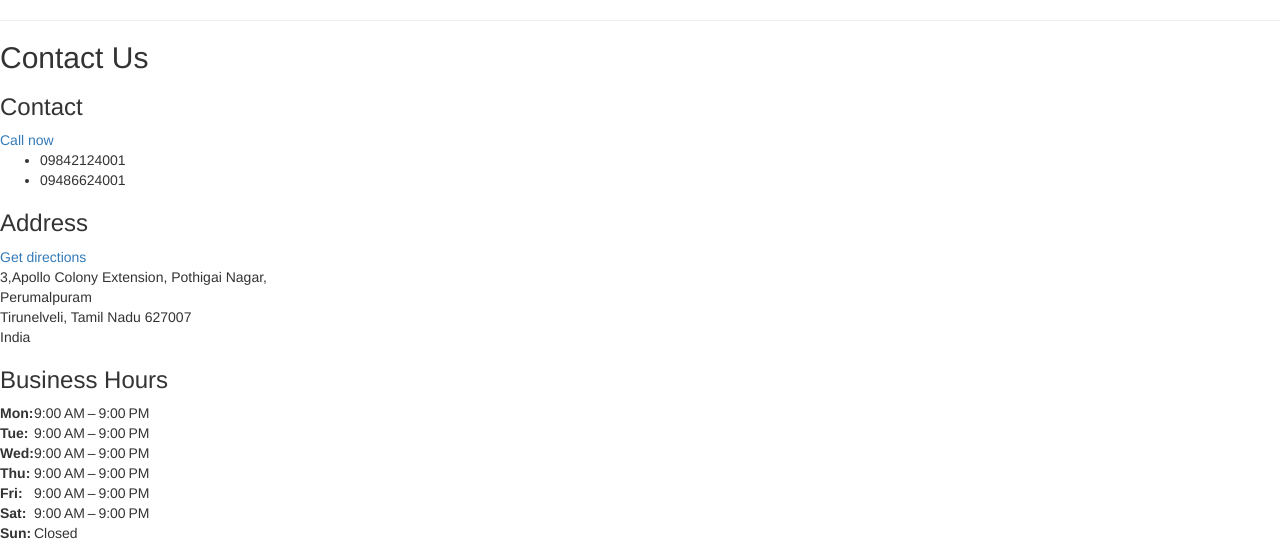
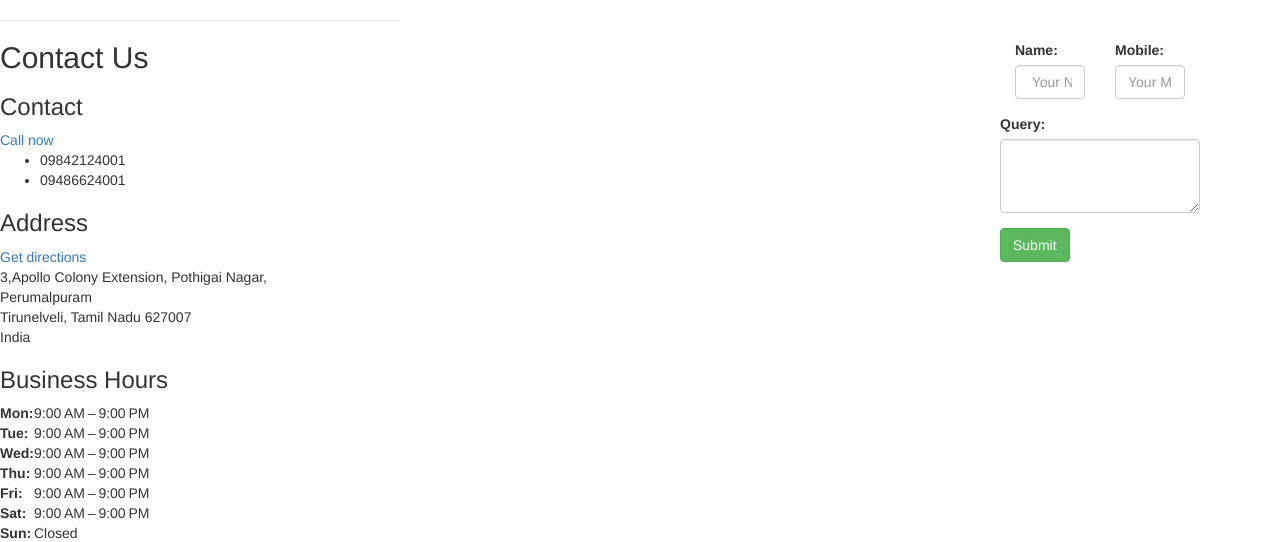
Before and after one commit to RameshAnandh/1.0, a Django app: page /contact/ in a window 1280 px wide. Shown: the top 542 px of the page. Run offline with Django 4.2, Linux system fonts and the light colour scheme; some libraries are stand-ins or nearby versions.

Commit message:
Contact Styling update

```diff
--- a/example/templates/contact.html
+++ b/example/templates/contact.html
@@ -8,9 +8,26 @@
     <link rel="stylesheet" href="{% static '/css/bootstrap-responsive.min.css' %}" />
 <!--    <link rel="stylesheet" href="{% static '/css/matrix-login.css' %}" />-->
     <link rel='stylesheet' href='http://fonts.googleapis.com/css?family=Open+Sans:400,700,800' type='text/css'>
+    <style>
+    div.relative {
+      position: relative;
+      width: 400px;
+      height: 200px;
+      //border: 3px solid #73AD21;
+    }
+    div.absolute {
+      position: absolute;
+      top: 20px;
+      left: 1000px;
+      width: 200px;
+      height: 100px;
+      //border: 3px solid #73AD21;
+    }
+    </style>
 </head>
 <body>
-<div id="details" data-panel="business-details-panel" class="IJMoHc b0t70b" jslog="59796; track:impression">
+<div class="relative">
+    <div id="details" data-panel="business-details-panel" class="IJMoHc b0t70b" jslog="59796; track:impression">
     <hr class="WUdCTb"><h2 class="Igsabe">Contact Us</h2>
     <div class="IQ1KEb" jslog="56034; track:impression,click">
         <a href="https://www.google.com/maps/place/Mano+Driving+School/@8.6988717,77.7358056,17z/data=!3m1!4b1!4m6!3m5!1s0x3b0412739403ac1f:0x3a873a96e166ec72!8m2!3d8.6988664!4d77.7383805!16s%2Fg%2F124ypykd6?entry=ttu" target="_blank" itemprop="hasMap" data-tracking-element-type="7">
@@ -21,8 +38,8 @@
         <address class="qhkvMe " itemprop="address"><div>3,Apollo Colony Extension, Pothigai Nagar,</div><div>Perumalpuram</div><div>Tirunelveli, Tamil Nadu 627007</div><div>India</div></address>
     </div></div><div class="kCmrbf"><h3 class="Gou21b">Business Hours</h3><div><table itemprop="openingHours"><tbody><tr><th class="x2TOCf">Mon:</th><td class="o0m3Qb"><span class="WF8WNe">9:00 AM – 9:00 PM</span></td></tr><tr><th class="x2TOCf">Tue:</th><td class="o0m3Qb"><span class="WF8WNe">9:00 AM – 9:00 PM</span></td></tr><tr><th class="x2TOCf">Wed:</th><td class="o0m3Qb"><span class="WF8WNe">9:00 AM – 9:00 PM</span></td></tr><tr><th class="x2TOCf">Thu:</th><td class="o0m3Qb"><span class="WF8WNe">9:00 AM – 9:00 PM</span></td></tr><tr><th class="x2TOCf">Fri:</th><td class="o0m3Qb"><span class="WF8WNe">9:00 AM – 9:00 PM</span></td></tr><tr><th class="x2TOCf">Sat:</th><td class="o0m3Qb"><span class="WF8WNe">9:00 AM – 9:00 PM</span></td></tr><tr><th class="x2TOCf">Sun:</th><td class="o0m3Qb"><span class="WF8WNe">Closed</span></td></tr></tbody></table></div></div></div></div>
 
-
-<form id="queryform">
+  <div class="absolute">
+    <form id="queryform">
     <div class="form-row">
         <div class="form-group col-md-6">
             <label for="name">Name:</label>
@@ -40,6 +57,8 @@
     </div>
     <a type="submit" id="loginlink" onclick="submit()" class="btn btn-success">Submit</a>
 </form>
+  </div>
+</div>
 <script src="{% static '/assets_libs_jquery_dist/jquery.min.js' %}"></script>
 <script src="{% static '/assets_libs_jquery_dist/myjs.js' %}"></script>
 </body>
```
